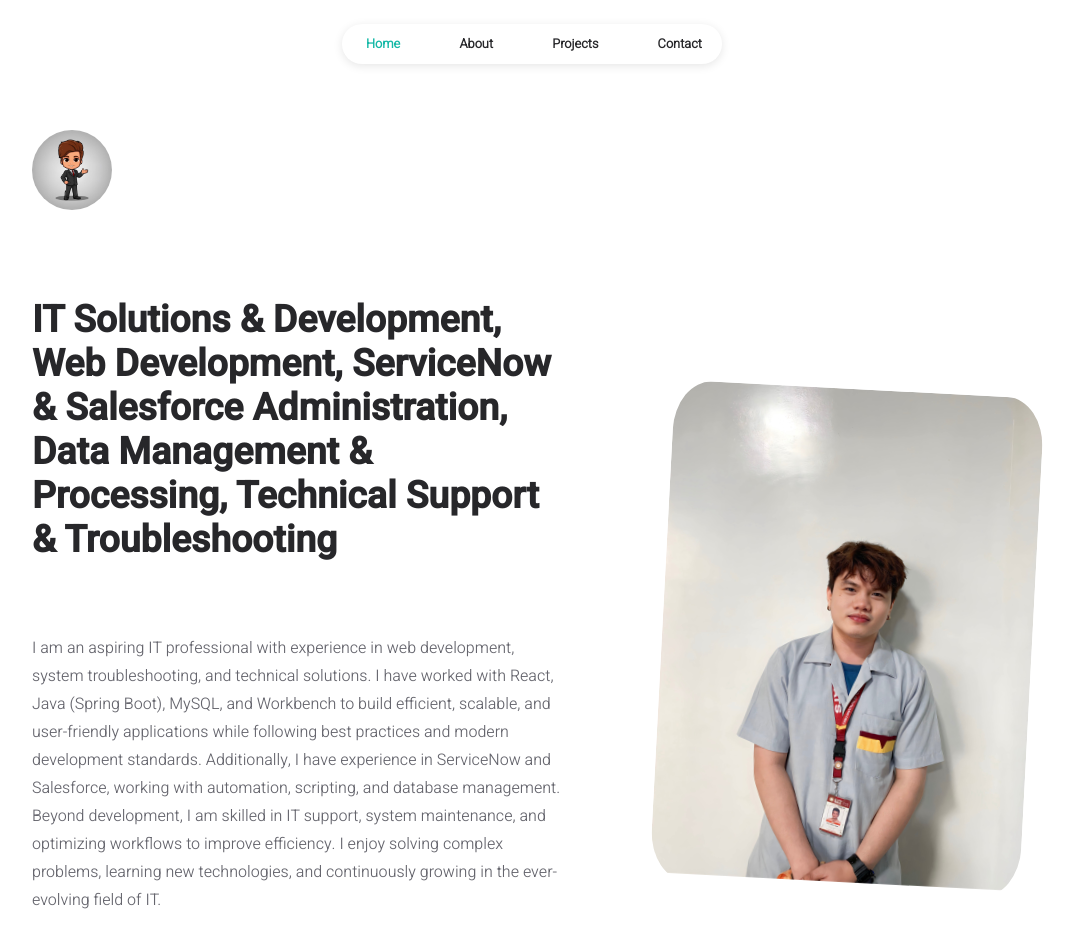
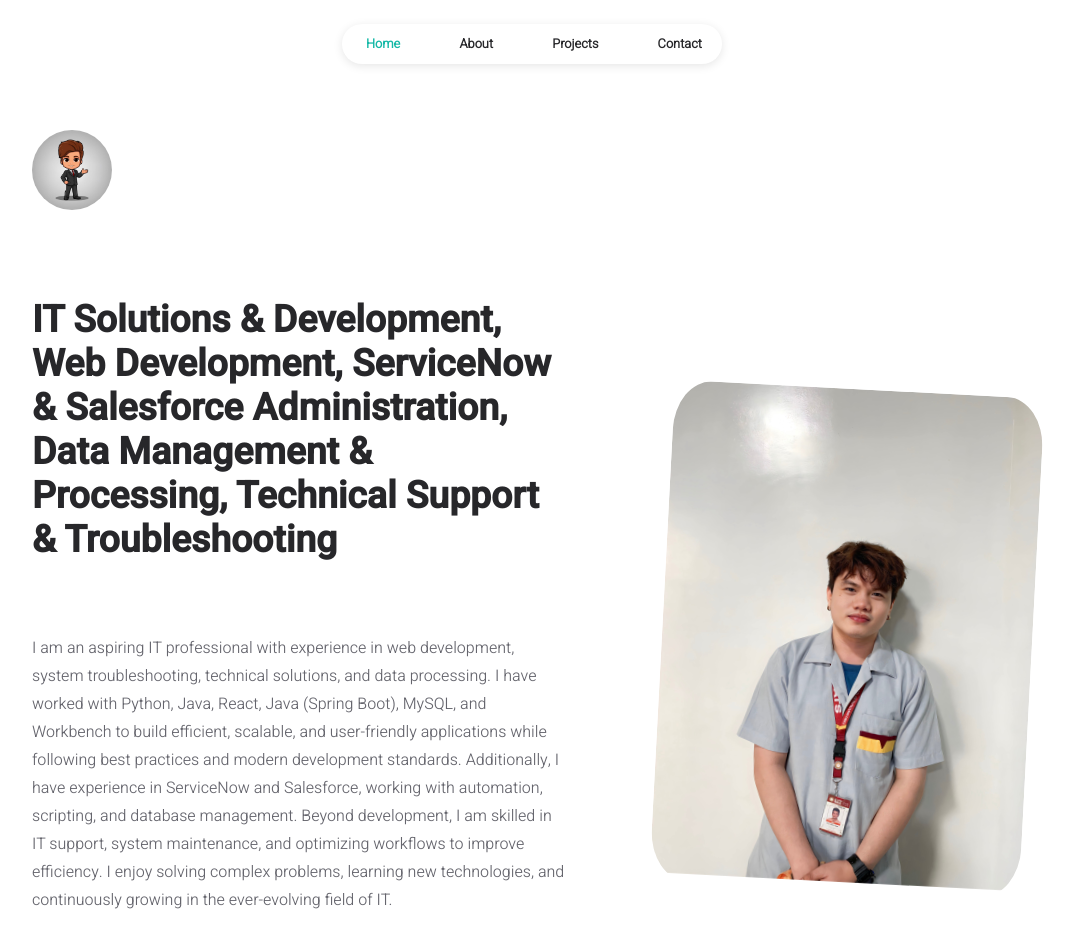
Before and after one commit to jvb2820/jvPortfolio, a React (Create React App) app: page / in a window 1280 px wide. Shown: the top 942 px of the page, without its empty margins (108-1181 px from the left). Built offline with nearby package versions, Linux system fonts and the light colour scheme.

Commit message:
minor changes

```diff
--- a/src/data/user.js
+++ b/src/data/user.js
@@ -18,7 +18,7 @@ const INFO = {
 	homepage: {
 		title: "IT Solutions & Development, Web Development, ServiceNow & Salesforce Administration, Data Management & Processing, Technical Support & Troubleshooting",
 		description:
-			"I am an aspiring IT professional with experience in web development, system troubleshooting, and technical solutions. I have worked with React, Java (Spring Boot), MySQL, and Workbench to build efficient, scalable, and user-friendly applications while following best practices and modern development standards. Additionally, I have experience in ServiceNow and Salesforce, working with automation, scripting, and database management. Beyond development, I am skilled in IT support, system maintenance, and optimizing workflows to improve efficiency. I enjoy solving complex problems, learning new technologies, and continuously growing in the ever-evolving field of IT.",
+			"I am an aspiring IT professional with experience in web development, system troubleshooting, technical solutions, and data processing. I have worked with Python, Java, React, Java (Spring Boot), MySQL, and Workbench to build efficient, scalable, and user-friendly applications while following best practices and modern development standards. Additionally, I have experience in ServiceNow and Salesforce, working with automation, scripting, and database management. Beyond development, I am skilled in IT support, system maintenance, and optimizing workflows to improve efficiency. I enjoy solving complex problems, learning new technologies, and continuously growing in the ever-evolving field of IT.",
 	},
 
 	about: {
```
